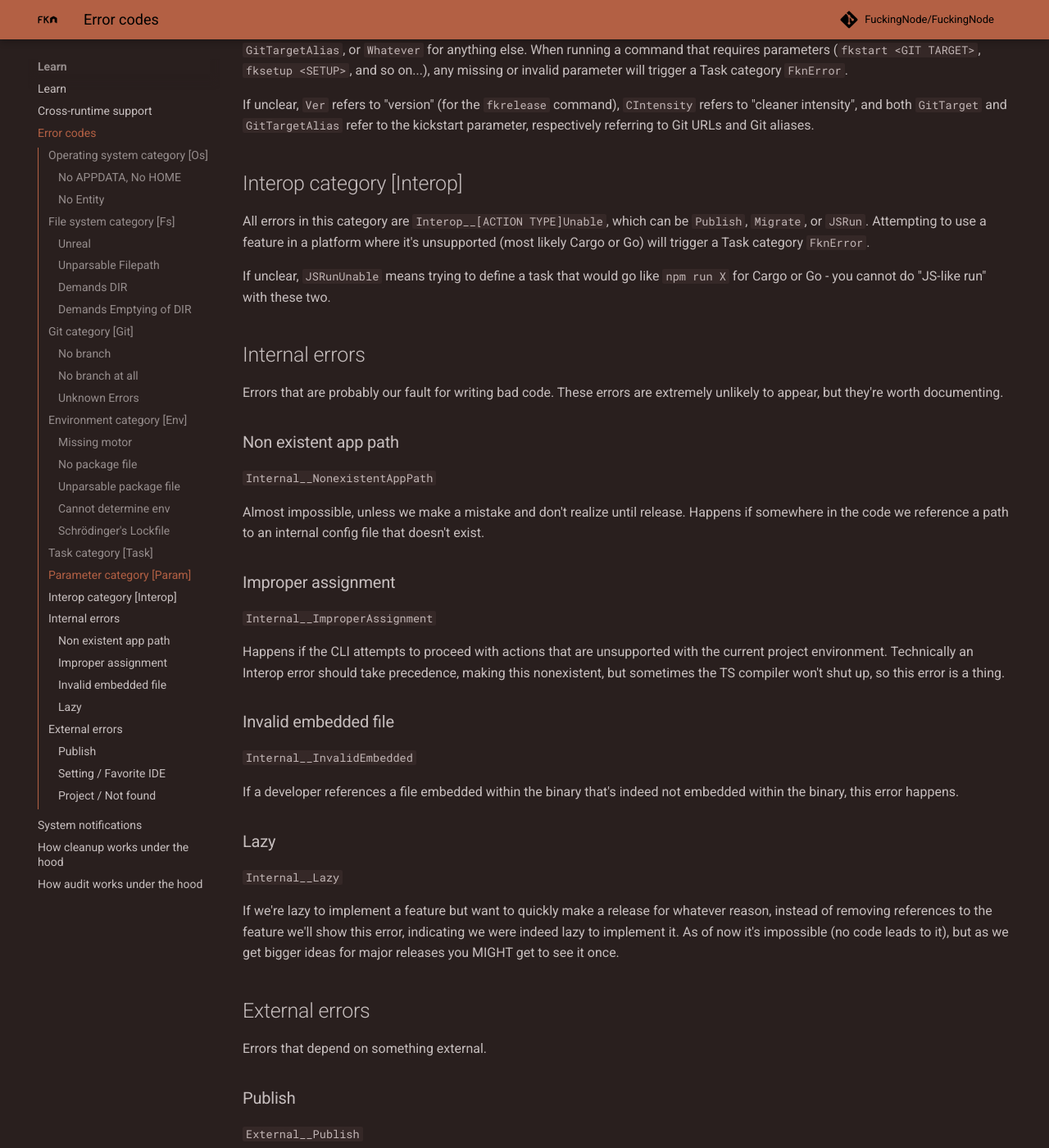
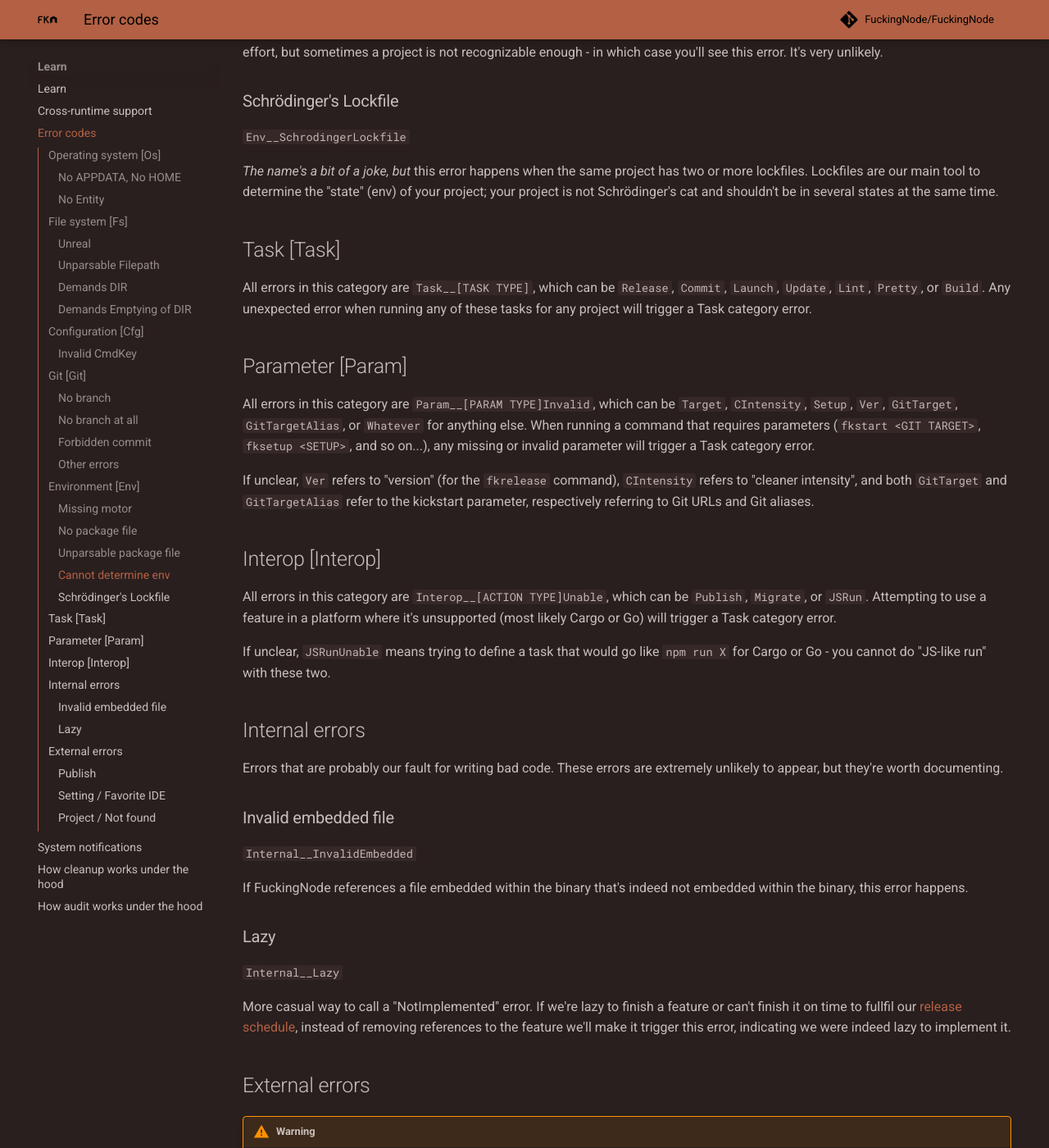
Before and after one commit to FuckingNode/fuckingnode.github.io, an MkDocs documentation site: the page built from docs/learn/errors.md, in a window 1280 px wide and 1400 px high, scrolled down 3784 px. Shown: the whole window at 82% size. Built offline with MkDocs 1.6.1 and Material for MkDocs 9.7.7, drawn with Linux system fonts in a browser that asks for light colours; comment, search, counter and statistics services are not loaded; some of the changed text lies outside the part shown.

Commit message:
Update documentation

````diff
--- a/docs/learn/errors.md
+++ b/docs/learn/errors.md
@@ -1,6 +1,6 @@
 # Error codes
 
-Maybe you want to make a tool that automates our automation tool, or maybe you're just too lazy to read the error message. However, most (if not all) possible exceptions that abort execution are called "FknErrors" (internal name, shown to you), and include a readable, identifiable error code. These are all listed here, with a brief explanation of their meaning.
+Maybe you want to make a tool that automates our automation tool, or maybe you're just too lazy to read the error message. However, most (if not all) possible exceptions that abort execution are called "FknErrors", and include a readable, identifiable error code. These are all listed here, with a brief explanation of their meaning.
 
 They follow this convention:
 
@@ -8,14 +8,14 @@
 // IF IT'S TWO PARTS
 CATEGORY__ERROR
 // IF IT'S THREE PARTS
-CATEGORY__COMPONENT_ERROR
+CATEGORY__COMPONENT__ERROR
 ```
 
 For example, `Env__NoPkgFile` (category:`Environment`, error:`NoPackageFile`).
 
 ---
 
-## Operating system category [Os]
+## Operating system [Os]
 
 Errors caused by the underlying OS.
 
@@ -38,7 +38,7 @@
 - The entity indeed not existing (perhaps you had a typo).
 - On Windows, `echo 'hi'` or `Write-Output 'hi'` don't exist, `cmd echo 'hi'` or `powershell Write-Output 'hi'`. If you want to use Windows shell command you need to explicitly call a shell executable (preferably PowerShell). Blame it on Microsoft, not us.
 
-## File system category [Fs]
+## File system [Fs]
 
 Errors related to the filesystem.
 
@@ -66,31 +66,47 @@
 
 Usually happens with kickstart. You provided a path that is _not_ empty, but _has to_ be empty. Thus, we demand emptying of the directory.
 
-## Git category [Git]
+## Configuration [Cfg]
+
+Errors related to configuration.
+
+### Invalid CmdKey
+
+`Cfg__InvalidCmdK`
+
+[Cmds](../manual/fknode-yaml.md#cmdsets) require to start with a key character, either `~`, `$`, `=`, or `<`. If the first character of a Cmd is not any of those, this error throws.
+
+## Git [Git]
 
 Errors related to Git operations.
 
 ### No branch
 
-> `Git__NoBranch`
+`Git__NoBranch`
 
 Happens when the user specifies a branch that does indeed not exist.
 
 ### No branch at all
 
-> `Git__NoBranchAA`
+`Git__NoBranchAA`
 
 Happens when there's no branches at all. Git repos are supposed to always have a branch, so it is very unlikely - and if it happens it's most likely a bug.
 
-### Unknown Errors
+### Forbidden commit
 
-All errors in this category are `Git__UE__[ACTION]`, which can be `IsRepo`, `Push`, or `Commit`. Any unexpected error when performing any of these actions for any project will trigger a Task category `FknError`.
+`Git__Forbidden`
 
-If unclear, `Git__UE__IsRepo` fires if an error happens trying to determine if a directory is a Git repo.
+Happens when a forbidden file, like `.env`, is committed. These should be in your `gitignore`, but if for some reason they weren't there, FuckingNode disallows committing them.
 
-A completely unknown error will fire `Git__UE` with no specified action.
+As of now, forbidden files are: `".env", ".env.local", ".sqlite", ".db", "node_modules", ".bak"`
 
-## Environment category [Env]
+### Other errors
+
+There are many Git errors, one for each operation FuckingNode may perform. Except for the above, these are considered obvious to understand, + they always include an error message mentioning the exact Git command that caused the failure together with its output.
+
+To not spend too much time writing documentation they've been omitted.
+
+## Environment [Env]
 
 Errors related to environments; not in the sense of env variables, but in the sense of "project environments". That's how we refer to the structure we make of each of your projects in order to work with it.
 
@@ -110,7 +126,7 @@
 
 `Env__PkgFileUnparsable`
 
-If your package file is plain invalid (invalid JSON in a `package.json` file for example) or lacks the `name` field, we consider it unparsable.
+If a project's package file is plain invalid (invalid JSON in a `package.json` file for example) or lacks critical information (like `name` in `package.json` or `go` in `go.mod`), we consider it unparsable and throw this error.
 
 ### Cannot determine env
 
@@ -124,19 +140,19 @@
 
 _The name's a bit of a joke, but_ this error happens when the same project has two or more lockfiles. Lockfiles are our main tool to determine the "state" (env) of your project; your project is not Schrödinger's cat and shouldn't be in several states at the same time.
 
-## Task category [Task]
+## Task [Task]
 
-All errors in this category are `Task__[TASK TYPE]`, which can be `Release`, `Commit`, `Launch`, `Update`, `Lint`, `Pretty`, or `Build`. Any unexpected error when running any of these tasks for any project will trigger a Task category `FknError`.
+All errors in this category are `Task__[TASK TYPE]`, which can be `Release`, `Commit`, `Launch`, `Update`, `Lint`, `Pretty`, or `Build`. Any unexpected error when running any of these tasks for any project will trigger a Task category error.
 
-## Parameter category [Param]
+## Parameter [Param]
 
-All errors in this category are `Param__[PARAM TYPE]Invalid`, which can be `Target`, `CIntensity`, `Setup`, `Ver`, `GitTarget`, `GitTargetAlias`, or `Whatever` for anything else. When running a command that requires parameters (`fkstart <GIT TARGET>`, `fksetup <SETUP>`, and so on...), any missing or invalid parameter will trigger a Task category `FknError`.
+All errors in this category are `Param__[PARAM TYPE]Invalid`, which can be `Target`, `CIntensity`, `Setup`, `Ver`, `GitTarget`, `GitTargetAlias`, or `Whatever` for anything else. When running a command that requires parameters (`fkstart <GIT TARGET>`, `fksetup <SETUP>`, and so on...), any missing or invalid parameter will trigger a Task category error.
 
 If unclear, `Ver` refers to "version" (for the `fkrelease` command), `CIntensity` refers to "cleaner intensity", and both `GitTarget` and `GitTargetAlias` refer to the kickstart parameter, respectively referring to Git URLs and Git aliases.
 
-## Interop category [Interop]
+## Interop [Interop]
 
-All errors in this category are `Interop__[ACTION TYPE]Unable`, which can be `Publish`, `Migrate`, or `JSRun`. Attempting to use a feature in a platform where it's unsupported (most likely Cargo or Go) will trigger a Task category `FknError`.
+All errors in this category are `Interop__[ACTION TYPE]Unable`, which can be `Publish`, `Migrate`, or `JSRun`. Attempting to use a feature in a platform where it's unsupported (most likely Cargo or Go) will trigger a Task category error.
 
 If unclear, `JSRunUnable` means trying to define a task that would go like `npm run X` for Cargo or Go - you cannot do "JS-like run" with these two.
 
@@ -144,31 +160,22 @@
 
 Errors that are probably our fault for writing bad code. These errors are extremely unlikely to appear, but they're worth documenting.
 
-### Non existent app path
-
-`Internal__NonexistentAppPath`
-
-Almost impossible, unless we make a mistake and don't realize until release. Happens if somewhere in the code we reference a path to an internal config file that doesn't exist.
-
-### Improper assignment
-
-`Internal__ImproperAssignment`
-
-Happens if the CLI attempts to proceed with actions that are unsupported with the current project environment. Technically an Interop error should take precedence, making this nonexistent, but sometimes the TS compiler won't shut up, so this error is a thing.
-
 ### Invalid embedded file
 
 `Internal__InvalidEmbedded`
 
-If a developer references a file embedded within the binary that's indeed not embedded within the binary, this error happens.
+If FuckingNode references a file embedded within the binary that's indeed not embedded within the binary, this error happens.
 
 ### Lazy
 
 `Internal__Lazy`
 
-If we're lazy to implement a feature but want to quickly make a release for whatever reason, instead of removing references to the feature we'll show this error, indicating we were indeed lazy to implement it. As of now it's impossible (no code leads to it), but as we get bigger ideas for major releases you MIGHT get to see it once.
+More casual way to call a "NotImplemented" error. If we're lazy to finish a feature or can't finish it on time to fullfil our [release schedule](https://github.com/FuckingNode/FuckingNode/blob/master/RELEASE_SCHEDULE.md), instead of removing references to the feature we'll make it trigger this error, indicating we were indeed lazy to implement it.
 
 ## External errors
+
+!!! warning
+    This category will be removed by version 5.1, and these errors will be moved somewhere else.
 
 Errors that depend on something external.
 
````
Also changed, not shown: other parts of docs/learn/errors.md (+4 -0 lines), docs/about/roadmap.md (+4 -2 lines), docs/manual/fknode-yaml.md (+4 -4 lines).
